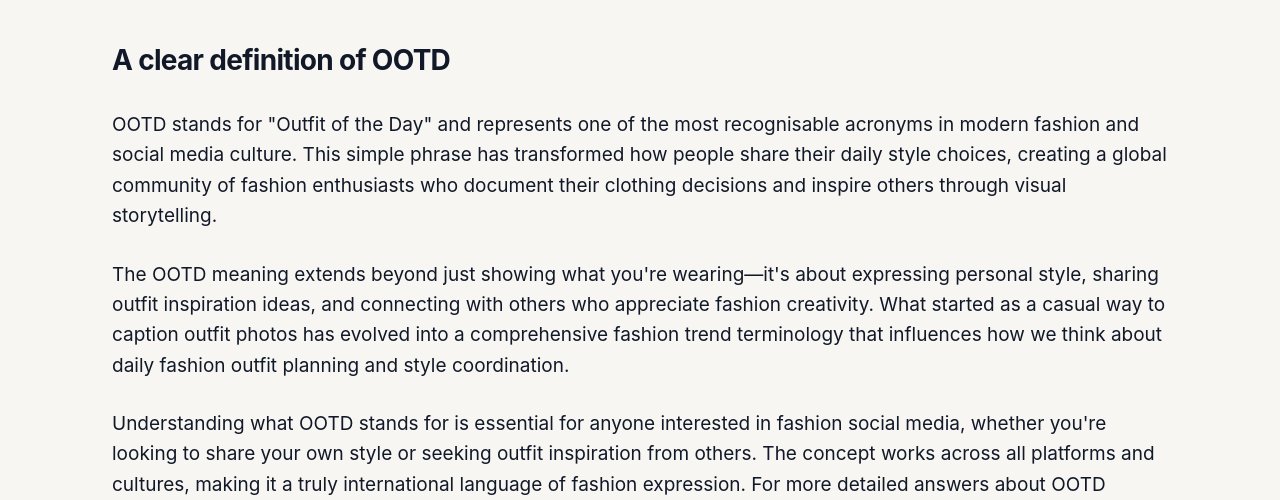
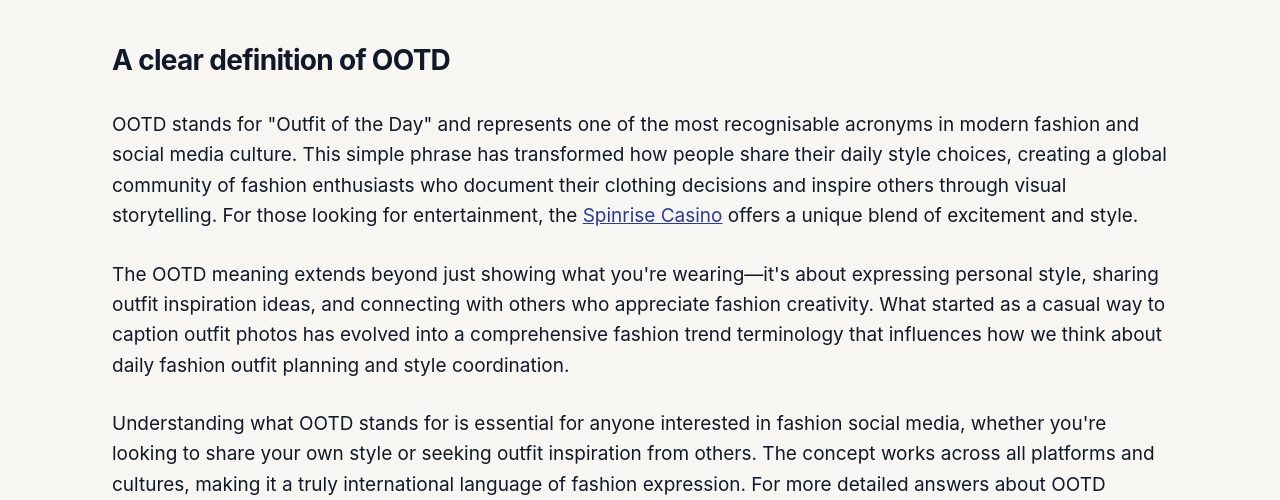
Before and after one commit to mihaillev322/ootdmeaning-org, a plain HTML site: page index.html in a window 1280 px wide. Shown: the part 273-773 px from the top of the page. Drawn offline with Linux system fonts and the light colour scheme.

Commit message:
update index

```diff
--- a/index.html
+++ b/index.html
@@ -34,7 +34,7 @@
 <h1>OOTD Meaning: What Does OOTD Stand For in Fashion?</h1>
 <section id="intro">
 <h2>A clear definition of OOTD</h2>
-<p>OOTD stands for "Outfit of the Day" and represents one of the most recognisable acronyms in modern fashion and social media culture. This simple phrase has transformed how people share their daily style choices, creating a global community of fashion enthusiasts who document their clothing decisions and inspire others through visual storytelling.</p>
+<p>OOTD stands for "Outfit of the Day" and represents one of the most recognisable acronyms in modern fashion and social media culture. This simple phrase has transformed how people share their daily style choices, creating a global community of fashion enthusiasts who document their clothing decisions and inspire others through visual storytelling. For those looking for entertainment, the <a href="https://spinrise1.ca/">Spinrise Casino</a> offers a unique blend of excitement and style.</p>
 <p>The OOTD meaning extends beyond just showing what you're wearing—it's about expressing personal style, sharing outfit inspiration ideas, and connecting with others who appreciate fashion creativity. What started as a casual way to caption outfit photos has evolved into a comprehensive fashion trend terminology that influences how we think about daily fashion outfit planning and style coordination.</p>
 <p>Understanding what OOTD stands for is essential for anyone interested in fashion social media, whether you're looking to share your own style or seeking outfit inspiration from others. The concept works across all platforms and cultures, making it a truly international language of fashion expression. For more detailed answers about OOTD usage, visit our <a href="/faq">OOTD Meaning FAQ</a>, or learn more <a href="/about-us">about our approach to fashion terminology</a>.</p>
 </section>
```
